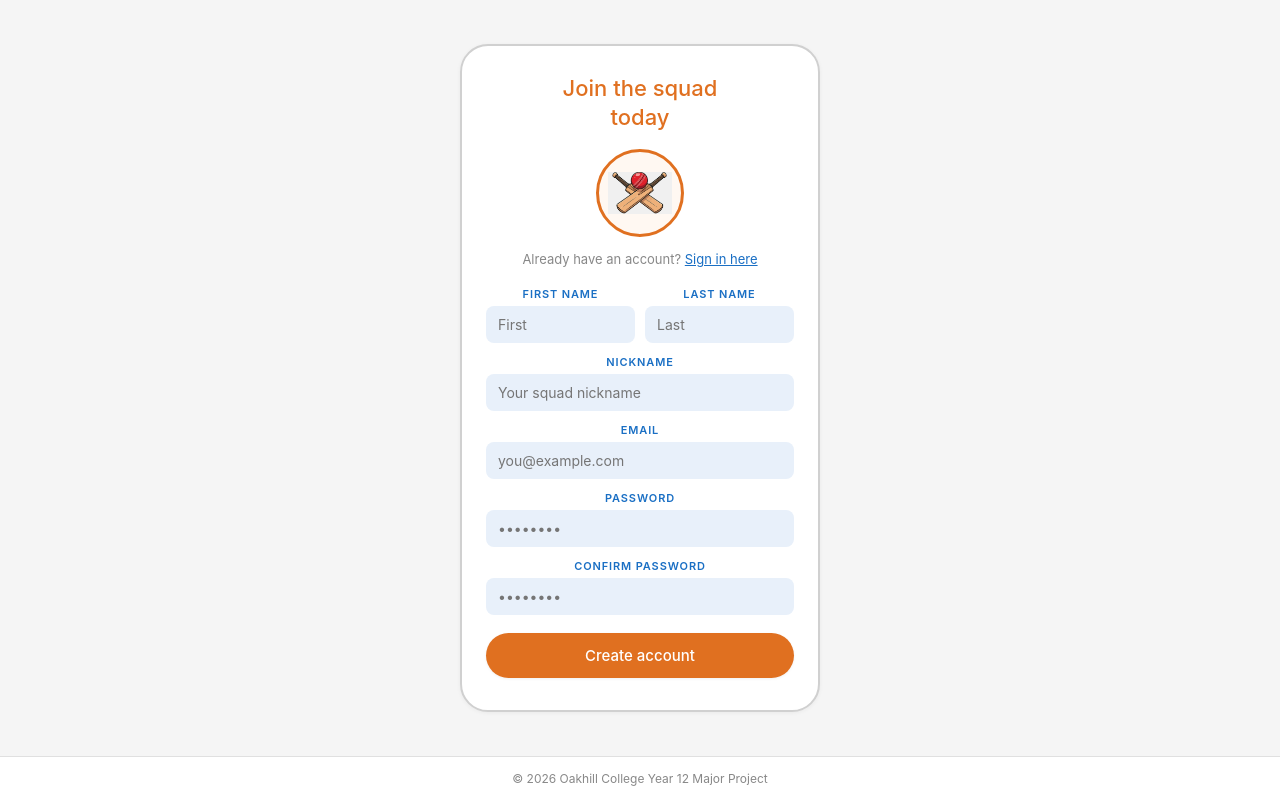
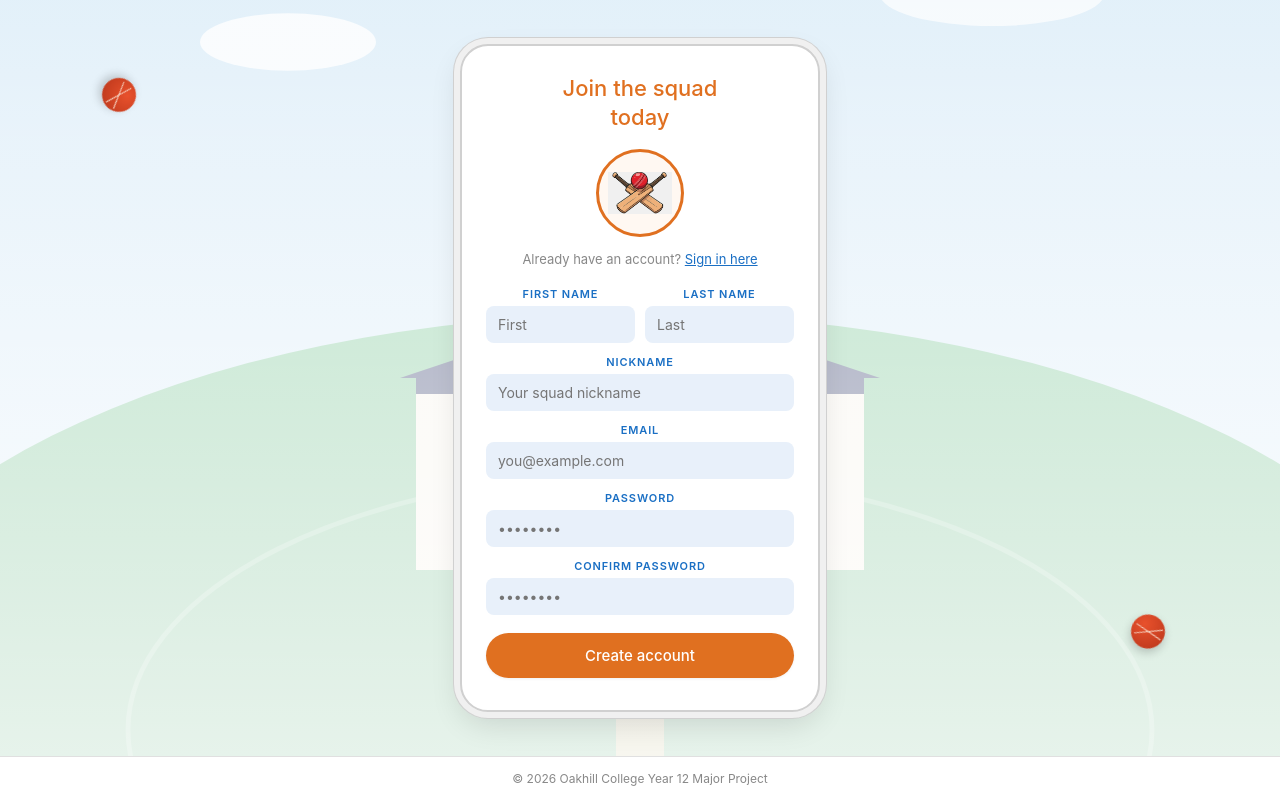
Before and after one commit to H4rm4n08/major_project, a Django app: template users/templates/users/register.html in a window 1280 px wide. Run offline with Django 3.2, Linux system fonts and the light colour scheme; the template is opened without the code that fills it, so the values that code supplies are empty.

Commit message:
Add cricket-themed background art and animated decorations
- New original SVG illustration (stylized ground, pavilion, sky) as the
  login/register page background, behind a soft white gradient scrim so
  the form stays fully legible
- Two small floating/spinning cricket balls drift on the auth pages
- Dashboard welcome logo bounces in on load, with a small spinning cricket
  ball next to it
- Dashboard nav card icons tilt and scale on hover

Not using any real photograph of an actual ground (e.g. Lord's) since that
would mean copying a specific photographer's copyrighted image — this is
an original illustration evoking the same idea instead.

```diff
--- a/my_app/static/my_app/styles.css
+++ b/my_app/static/my_app/styles.css
@@ -243,16 +243,74 @@ body {
     justify-content: center;
     align-items: center;
     padding: 2rem 1rem;
+    position: relative;
+    overflow: hidden;
+    background-image: url('cricket_ground_bg.svg');
+    background-size: cover;
+    background-position: center;
+}
+
+.auth-page::before {
+    content: '';
+    position: absolute;
+    inset: 0;
+    background: linear-gradient(180deg, rgba(255, 255, 255, 0.55), rgba(255, 255, 255, 0.85));
 }
 
 .auth-card {
+    position: relative;
+    z-index: 1;
     width: 100%;
     max-width: 360px;
     background: #ffffff;
     border-radius: 28px;
     border: 2px solid #d0d0d0;
     padding: 28px 24px 32px;
-    box-shadow: 0 0 0 6px #f0f0f0, 0 0 0 7px #d0d0d0;
+    box-shadow: 0 0 0 6px #f0f0f0, 0 0 0 7px #d0d0d0, 0 12px 30px rgba(0, 0, 0, 0.12);
+    animation: page-fade-in 0.45s ease both;
+}
+
+.floating-ball {
+    position: absolute;
+    width: 34px;
+    height: 34px;
+    border-radius: 50%;
+    background: radial-gradient(circle at 35% 30%, #e8512c, #b8351a);
+    box-shadow: 0 4px 10px rgba(0, 0, 0, 0.2);
+    z-index: 0;
+}
+
+.floating-ball::before,
+.floating-ball::after {
+    content: '';
+    position: absolute;
+    top: 50%;
+    left: 8%;
+    width: 84%;
+    height: 1px;
+    background: #f7d9c8;
+    transform: translateY(-50%) rotate(20deg);
+}
+
+.floating-ball::after {
+    transform: translateY(-50%) rotate(-20deg);
+}
+
+.floating-ball--one {
+    top: 12%;
+    left: 8%;
+    animation: ball-float 5s ease-in-out infinite;
+}
+
+.floating-ball--two {
+    bottom: 14%;
+    right: 9%;
+    animation: ball-float 6s ease-in-out infinite reverse;
+}
+
+@keyframes ball-float {
+    0%, 100% { transform: translateY(0) rotate(0deg); }
+    50% { transform: translateY(-18px) rotate(180deg); }
 }
 
 .auth-title {
@@ -1121,7 +1223,6 @@ body {
 
 .stats-section,
 .squad-aspect-section,
-.player-profile,
-.auth-card {
+.player-profile {
     box-shadow: 0 1px 4px rgba(0, 0, 0, 0.05);
 }
--- a/my_app/templates/my_app/home.html
+++ b/my_app/templates/my_app/home.html
@@ -6,6 +6,7 @@
 <div class="dash-page">
 
   <div class="dash-welcome">
+    <span class="dash-ball" aria-hidden="true"></span>
     <img src="{% static 'my_app/logo.png' %}" alt="Logo" class="dash-logo">
     <h1 class="dash-title">Welcome, {{ request.user.first_name|default:request.user.username }}!</h1>
     <p class="dash-subtitle">Your cricket hub — live scores, fixtures and player stats.</p>
--- a/users/templates/users/login.html
+++ b/users/templates/users/login.html
@@ -4,6 +4,8 @@
 
 {% block content %}
 <div class="auth-page">
+  <span class="floating-ball floating-ball--one" aria-hidden="true"></span>
+  <span class="floating-ball floating-ball--two" aria-hidden="true"></span>
   <div class="auth-card">
 
     <h1 class="auth-title">Build your dream<br>squad today</h1>
--- a/users/templates/users/register.html
+++ b/users/templates/users/register.html
@@ -4,6 +4,8 @@
 
 {% block content %}
 <div class="auth-page">
+  <span class="floating-ball floating-ball--one" aria-hidden="true"></span>
+  <span class="floating-ball floating-ball--two" aria-hidden="true"></span>
   <div class="auth-card">
 
     <h1 class="auth-title">Join the squad<br>today</h1>
```
Also changed, not shown: other parts of my_app/static/my_app/styles.css (+45 -1 lines), my_app/static/my_app/cricket_ground_bg.svg (added).
